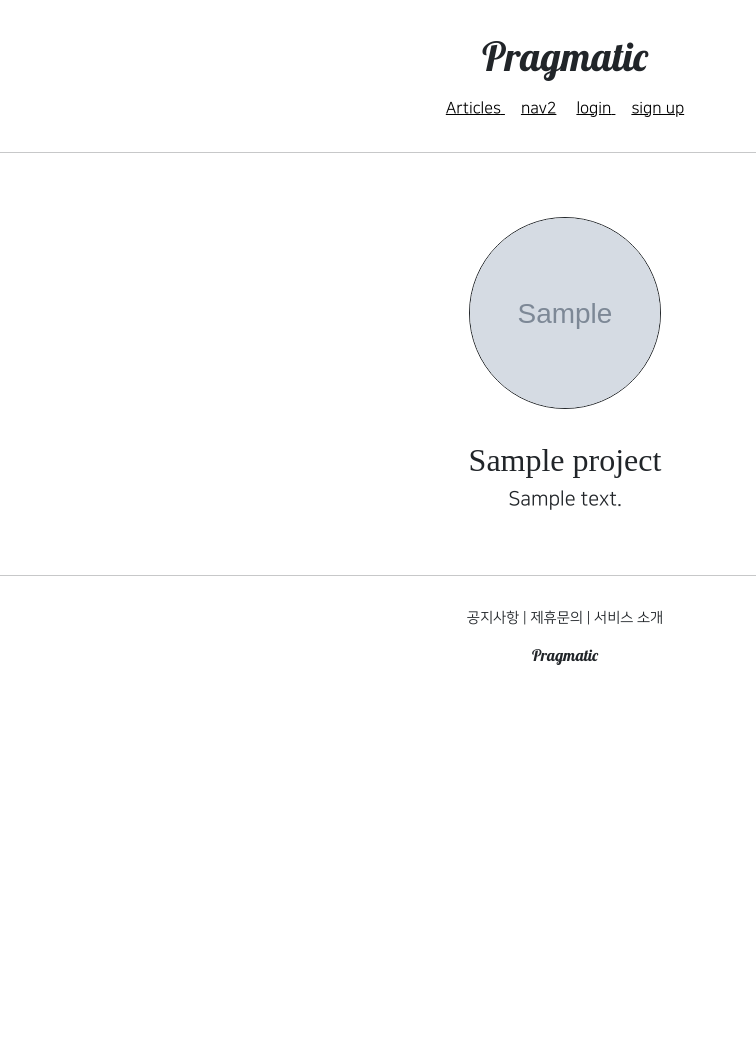
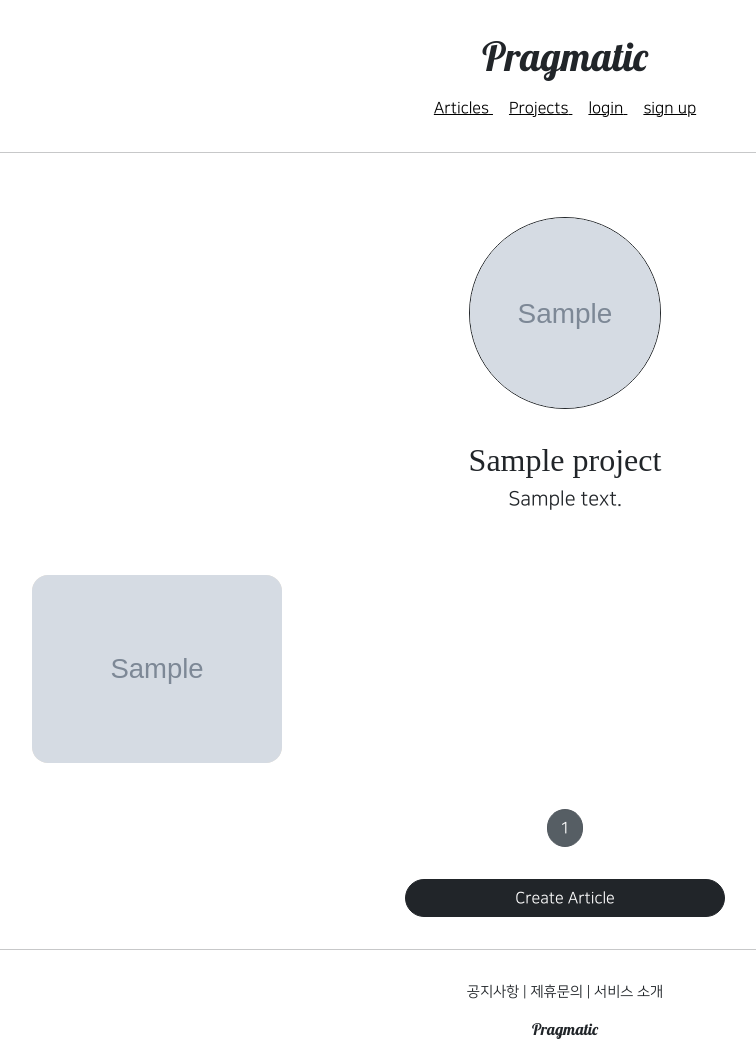
Before and after one commit to diarlee/pragmatic, a Django app: page /projects/detail/1 in a window 1280 px wide. Shown: the whole page, without its empty margins (75-831 px from the left). Before the commit the page ends 665 px from the top, so only its background shows below. Run offline with Django 4.2, Linux system fonts and the light colour scheme; tables that the repository leaves empty hold one stand-in row (values such as "Sample post"); grey boxes marked "Sample" are stand-in pictures; some libraries are stand-ins or nearby versions.

Commit message:
django course 41 commit

```diff
--- a/accountApp/templates/accountApp/detail.html
+++ b/accountApp/templates/accountApp/detail.html
@@ -50,5 +50,8 @@
                 {% endif %}
             </div>
 
+            <div>
+                {% include 'snippets/list_fragment.html' with article_list=object_list %}
+            </div>
         </div>
     {% endblock %}
--- a/articleApp/forms.py
+++ b/articleApp/forms.py
@@ -4,4 +4,4 @@ from articleApp.models import Article
 class ArticleCreationForm(ModelForm):
     class Meta:
         model = Article
-        fields = ['title', 'image', 'content']
+        fields = ['title', 'image', 'project', 'content']
--- a/articleApp/models.py
+++ b/articleApp/models.py
@@ -1,10 +1,13 @@
 from django.db import models
 from django.contrib.auth.models import User
+
+from projectApp.models import Project
 
 # Create your models here.
 
 class Article(models.Model):
     writer = models.ForeignKey(User, on_delete=models.SET_NULL, related_name='article', null=True)
+    project = models.ForeignKey(Project, on_delete=models.SET_NULL, related_name='article', null=True)
 
     title = models.CharField(max_length=200, null=True)
     image = models.ImageField(upload_to='article/', null=False)
--- a/projectApp/templates/projectApp/detail.html
+++ b/projectApp/templates/projectApp/detail.html
@@ -21,5 +21,10 @@
             </h5>
 
         </div>
+
+        <div>
+            {% include 'snippets/list_fragment.html' with article_list=object_list %}
+        </div>
+
     </div>
 {% endblock %}
--- a/projectApp/views.py
+++ b/projectApp/views.py
@@ -1,14 +1,23 @@
 from django.shortcuts import render
 
 from django.views.generic import CreateView, DetailView, ListView
+
+from django.views.generic.list import MultipleObjectMixin
+from articleApp.models import Article
+
 from projectApp.forms import ProjectCreateForm
 
 from projectApp.models import Project
+
+from django.utils.decorators import method_decorator
+from django.contrib.auth.decorators import login_required
 
 from django.urls import reverse
 
 # Create your views here.
 
+@method_decorator(login_required, 'get')
+@method_decorator(login_required, 'post')
 class ProjectCreateView(CreateView):
     model = Project
     form_class = ProjectCreateForm
@@ -17,13 +26,19 @@ class ProjectCreateView(CreateView):
     def get_success_url(self):
         return reverse('projectApp:detail', kwargs={'pk':self.object.pk})
 
-class ProjectDetailView(DetailView):
+class ProjectDetailView(DetailView, MultipleObjectMixin):
     model = Project
     context_object_name = 'target_project'
     template_name = 'projectApp/detail.html'
+
+    paginate_by = 25
+
+    def get_context_data(self, **kwargs):
+        object_list = Article.objects.filter(project=self.get_object())
+        return super(ProjectDetailView, self).get_context_data(object_list=object_list, **kwargs)
 
 class ProjectListView(ListView):
     model = Project
     context_object_name = 'project_list'
     template_name = 'projectApp/list.html'
-    paginate_by = 5
+    paginate_by = 25
--- a/templates/header.html
+++ b/templates/header.html
@@ -5,7 +5,10 @@
     <div class="pragmatic_header_navbar">
         <a href="{% url 'articleApp:list' %}" class="pragmatic_header_nav">
             <span>Articles</span>
-        <a href="" class="pragmatic_header_nav">nav2</a>
+        </a>
+        <a href="{% url 'projectApp:list' %}" class="pragmatic_header_nav">
+            <span>Projects</span>
+        </a>
         {% if not user.is_authenticated %}
         <a href="{% url 'accountApp:login' %}?next={{ request.path }}" class="pragmatic_header_nav">
             <span>login</span>
--- /dev/null
+++ b/templates/snippets/list_fragment.html
@@ -0,0 +1,41 @@
+{% load static %}
+
+
+<style>
+.container div {
+  width: 250px;
+  background-color: antiquewhite;
+  display: flex;
+  justify-content: center;
+  align-items: center;
+  border-radius: 1rem;
+}
+
+.container img {
+    width: 100%;
+    border-radius: 1rem;
+}
+
+</style>
+{% if article_list %}
+<div class="container">
+    {% for article in article_list %}
+    <a href="{% url 'articleApp:detail' pk=article.pk %}">
+        {% include 'snippets/article_card.html' with article=article %}
+    </a>
+    {% endfor %}
+</div>
+<script src="{% static 'js/magicgrid.js' %}"></script>
+{% else %}
+<div class="text-center">
+    <h1>No Articles YET!</h1>
+</div>
+{% endif %}
+
+{% include 'snippets/pagination.html' with page_obj=page_obj %}
+
+<div style="text-align: center;">
+    <a href="{% url 'articleApp:create' %}" class="btn btn-dark rounded-pill col-3 mt-3 mb-3">
+        Create Article
+    </a>
+</div>
```
Also changed, not shown: accountApp/views.py (+11 -1 lines), articleApp/migrations/0002_article_project.py (added), projectApp/migrations/0002_alter_project_description_alter_project_title.py (added).
